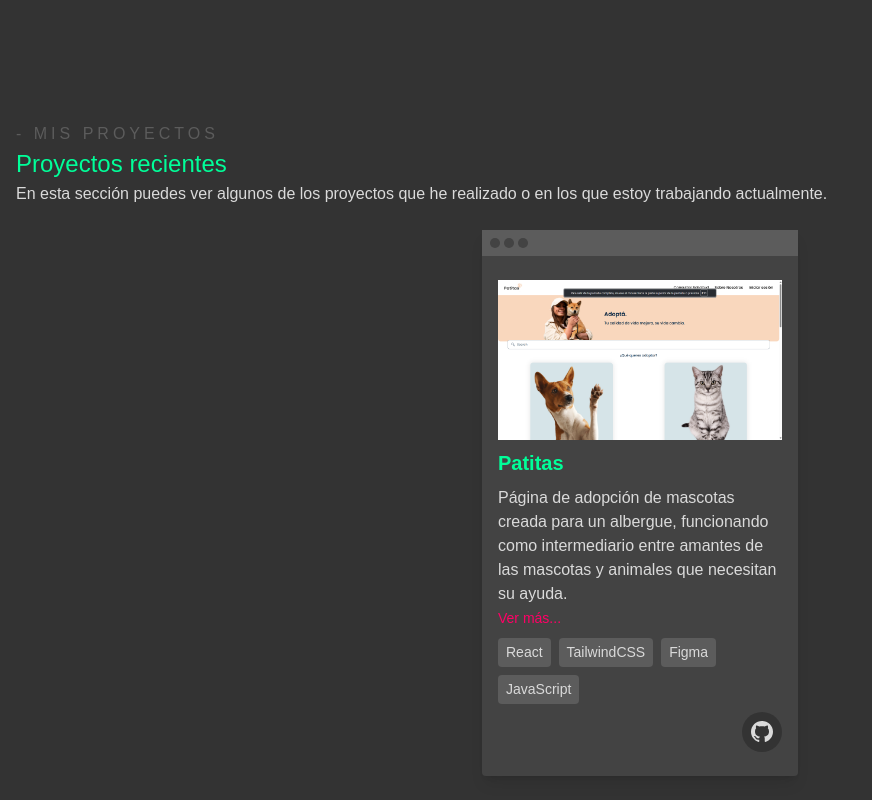
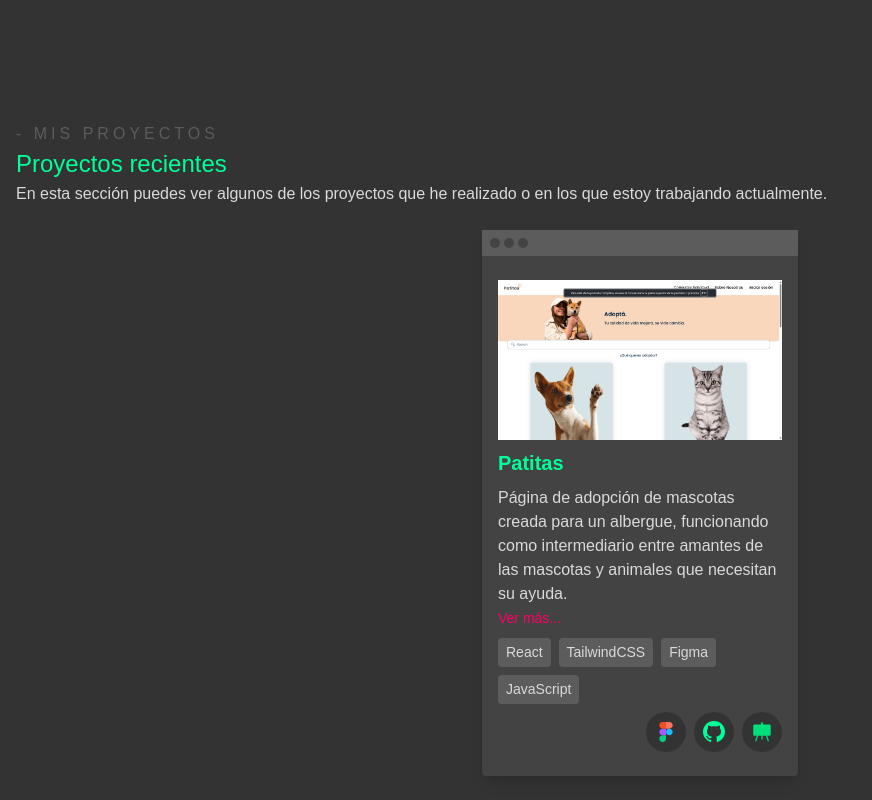
Before and after one commit to RoyHuamanAvila/Portafolio2024, a React (Vite) app: page / in a window 1280 px wide. Shown: the part 694-1494 px from the top of the page, without its empty margins (0-872 px from the left). Built offline with nearby package versions, Linux system fonts and the light colour scheme; a web font is replaced by a local one.

Commit message:
Refactorizar estilos de contenedores en ProjectCard y agregar iconos de Demo y Figma

```diff
--- a/src/components/ProjectCard.tsx
+++ b/src/components/ProjectCard.tsx
@@ -1,6 +1,8 @@
 import { FC } from "react"
 import Github from "./icons/Github"
 import { Project } from "../types"
+import Figma from "./icons/Figma"
+import Demo from "./icons/Demo"
 
 const ProjectCard: FC<Project> = ({ image, title, description, tags }) => {
   return (
@@ -22,9 +24,15 @@ const ProjectCard: FC<Project> = ({ image, title, description, tags }) => {
             <Tag key={index} name={tag} />
           ))}
         </div>
-        <div className="flex flex-row-reverse">
+        <div className="flex flex-row-reverse gap-2">
+          <a href="#" title="Demo" className="flex place-content-center items-center rounded-full bg-background-100 size-[40px]">
+            <Demo />
+          </a>
           <a href="#" title="Github" className="flex place-content-center items-center rounded-full bg-background-100 size-[40px]">
-            <Github />
+            <Github fill={["#00FF99"]} />
+          </a>
+          <a href="#" title="Figma" className="flex place-content-center items-center rounded-full bg-background-100 size-[40px]">
+            <Figma />
           </a>
         </div>
       </div>
--- /dev/null
+++ b/src/components/icons/Demo.tsx
@@ -0,0 +1,8 @@
+const Demo = () => {
+  return (
+    <svg width="18" height="20" viewBox="0 0 18 20" fill="none" xmlns="http://www.w3.org/2000/svg">
+      <path d="M9.59125 0.421251C9.54902 0.298005 9.46933 0.191036 9.36332 0.115302C9.25731 0.0395687 9.13028 -0.00114441 9 -0.00114441C8.86972 -0.00114441 8.74269 0.0395687 8.63668 0.115302C8.53067 0.191036 8.45098 0.298005 8.40875 0.421251L7.6925 2.5H1.5C1.16848 2.5 0.850537 2.6317 0.616116 2.86612C0.381696 3.10054 0.25 3.41848 0.25 3.75V12.5C0.25 12.8315 0.381696 13.1495 0.616116 13.3839C0.850537 13.6183 1.16848 13.75 1.5 13.75H3.8125L2.15875 18.5463C2.10471 18.7031 2.11518 18.8749 2.18785 19.024C2.26052 19.1731 2.38944 19.2872 2.54625 19.3413C2.70306 19.3953 2.87491 19.3848 3.024 19.3122C3.1731 19.2395 3.28721 19.1106 3.34125 18.9538L5.135 13.75H8.375V16.875C8.375 17.0408 8.44085 17.1997 8.55806 17.3169C8.67527 17.4342 8.83424 17.5 9 17.5C9.16576 17.5 9.32473 17.4342 9.44194 17.3169C9.55915 17.1997 9.625 17.0408 9.625 16.875V13.75H12.865L14.6588 18.9538C14.7128 19.1106 14.8269 19.2395 14.976 19.3122C15.1251 19.3848 15.2969 19.3953 15.4538 19.3413C15.6106 19.2872 15.7395 19.1731 15.8122 19.024C15.8848 18.8749 15.8953 18.7031 15.8412 18.5463L14.1875 13.75H16.5C16.8315 13.75 17.1495 13.6183 17.3839 13.3839C17.6183 13.1495 17.75 12.8315 17.75 12.5V3.75C17.75 3.41848 17.6183 3.10054 17.3839 2.86612C17.1495 2.6317 16.8315 2.5 16.5 2.5H10.3075L9.59125 0.421251Z" fill="#00DF7C" />
+    </svg>
+  )
+}
+export default Demo
--- /dev/null
+++ b/src/components/icons/Figma.tsx
@@ -0,0 +1,15 @@
+import { FC } from "react"
+import { IconSVG } from "../../types"
+
+const Figma: FC<IconSVG> = () => {
+  return (
+    <svg width="14" height="20" viewBox="0 0 14 20" fill="none" xmlns="http://www.w3.org/2000/svg">
+      <path d="M6.99628 10.0038C6.99628 8.16635 8.48588 6.66919 10.3309 6.66919C12.1683 6.66919 13.6655 8.15879 13.6655 10.0038C13.6655 11.8412 12.1759 13.3384 10.3309 13.3384C8.49344 13.3384 6.99628 11.8412 6.99628 10.0038Z" fill="#1ABCFE" />
+      <path d="M0.334595 16.6654C0.334595 14.828 1.8242 13.3308 3.66919 13.3308H7.00378V16.6654C7.00378 18.5028 5.51418 20 3.66919 20C1.8242 20 0.334595 18.5104 0.334595 16.6654Z" fill="#0ACF83" />
+      <path d="M6.99628 0.00756144V6.66919H10.3309C12.1683 6.66919 13.6655 5.17958 13.6655 3.33459C13.6655 1.49716 12.1759 0 10.3309 0H6.99628V0.00756144Z" fill="#FF7262" />
+      <path d="M0.334595 3.34215C0.334595 5.17958 1.8242 6.67674 3.66919 6.67674H7.00378V0.0075531H3.66919C1.8242 0.0075531 0.334595 1.49716 0.334595 3.34215Z" fill="#F24E1E" />
+      <path d="M0.334595 10.0038C0.334595 11.8412 1.8242 13.3384 3.66919 13.3384H7.00378V6.66919H3.66919C1.8242 6.66919 0.334595 8.16635 0.334595 10.0038Z" fill="#A259FF" />
+    </svg>
+  )
+}
+export default Figma
--- a/src/components/icons/Github.tsx
+++ b/src/components/icons/Github.tsx
@@ -1,14 +1,17 @@
-const Github = () => {
+import { FC } from "react"
+import { IconSVG } from "../../types"
+
+const Github: FC<IconSVG> = ({ fill = ['none', '#DADADA', 'white'] }) => {
   return (
-    <svg width="24" height="24" viewBox="0 0 24 24" fill="none" xmlns="http://www.w3.org/2000/svg">
+    <svg width="24" height="24" viewBox="0 0 24 24" fill={fill[0]} xmlns="http://www.w3.org/2000/svg">
       <g clip-path="url(#clip0_201_3635)">
         <path
           d="M12 1.00001C9.11346 0.970682 6.33338 2.08862 4.27073 4.10814C2.20809 6.12766 1.03166 8.8835 1 11.77C1.01112 14.0512 1.74494 16.2701 3.09606 18.1082C4.44718 19.9462 6.34608 21.3087 8.52 22C9.07 22.1 9.27 21.77 9.27 21.48C9.27 21.19 9.27 20.55 9.27 19.65C6.21 20.3 5.56 18.21 5.56 18.21C5.3563 17.5539 4.92323 16.9931 4.34 16.63C3.34 15.97 4.42 15.98 4.42 15.98C4.76565 16.0262 5.09635 16.1501 5.38731 16.3423C5.67826 16.5346 5.92192 16.7902 6.1 17.09C6.41033 17.6281 6.91953 18.0229 7.51801 18.1894C8.11649 18.3558 8.75639 18.2806 9.3 17.98C9.35591 17.4324 9.60389 16.9223 10 16.54C7.56 16.27 5 15.35 5 11.22C4.97818 10.1427 5.37624 9.09912 6.11 8.31001C5.77583 7.38508 5.81529 6.36633 6.22 5.47001C6.22 5.47001 7.15 5.18001 9.22 6.57001C11.0219 6.08985 12.9181 6.08985 14.72 6.57001C16.82 5.18001 17.72 5.47001 17.72 5.47001C18.1247 6.36633 18.1642 7.38508 17.83 8.31001C18.5808 9.08466 19.0005 10.1212 19 11.2C19 15.34 16.42 16.25 14 16.52C14.265 16.7773 14.4697 17.0901 14.5994 17.4359C14.729 17.7817 14.7805 18.1519 14.75 18.52V21.47C14.75 21.47 14.95 22.1 15.5 21.99C17.6678 21.2944 19.5603 19.9316 20.9072 18.0962C22.2541 16.2607 22.9866 14.0466 23 11.77C22.9683 8.8835 21.7919 6.12766 19.7293 4.10814C17.6666 2.08862 14.8865 0.970682 12 1.00001Z"
-          fill="#DADADA" />
+          fill={fill[1]} />
       </g>
       <defs>
         <clipPath id="clip0_201_3635">
-          <rect width="24" height="24" fill="white" />
+          <rect width="24" height="24" fill={fill[2]} />
         </clipPath>
       </defs>
     </svg>
--- a/src/types/index.ts
+++ b/src/types/index.ts
@@ -4,3 +4,8 @@ export type Project = {
   description: string;
   tags: string[];
 };
+
+export type IconSVG = {
+  fill?: string[];
+  stroke?: string;
+};
```
